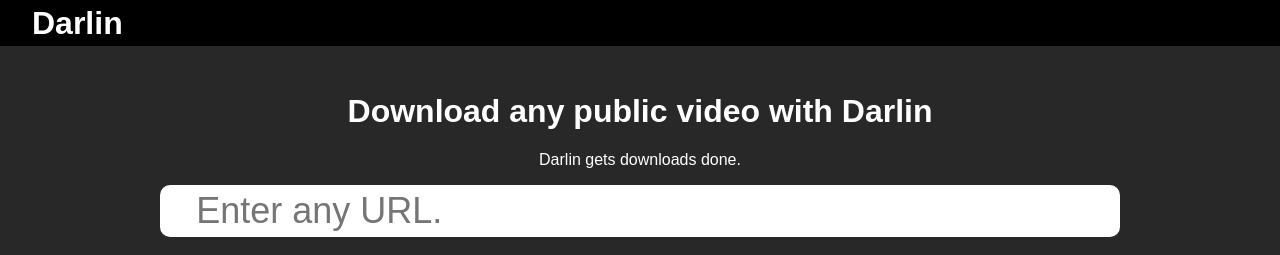
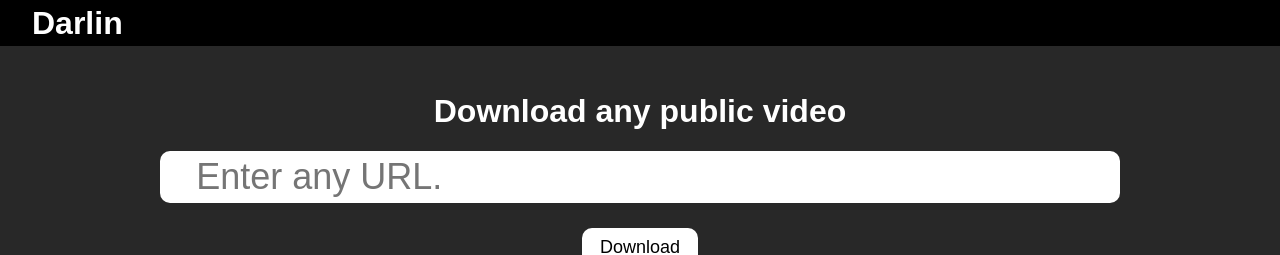
Before and after one commit to chittaranjan2020/YouTube-Downloader, a website: page web-content/index.html in a window 1280 px wide. Shown: the top 255 px of the page. Drawn offline with Linux system fonts and the light colour scheme.

Commit message:
Update index.html

```diff
--- a/web-content/index.html
+++ b/web-content/index.html
@@ -1,7 +1,7 @@
 <!DOCTYPE html>
 <html>
     <head>
-        <title>Darlin | Video Downloader</title>
+        <title>YouTube | Video Downloader</title>
         <link href="/css/style.css" rel="stylesheet">
         <meta charset="UTF-8">
     </head>
@@ -11,8 +11,7 @@
         </div>
         <div class="body">
             <div class="center">
-                <h1>Download any public video with Darlin</h1>
-                <p>Darlin gets downloads done.</p>
+                <h1>Download any public video</h1>
                 <input id="dl" autocomplete="off" placeholder="Enter any URL."><br>
                 <div id="downloadSnack">
                     <button onclick="download()">Download</button>
```
